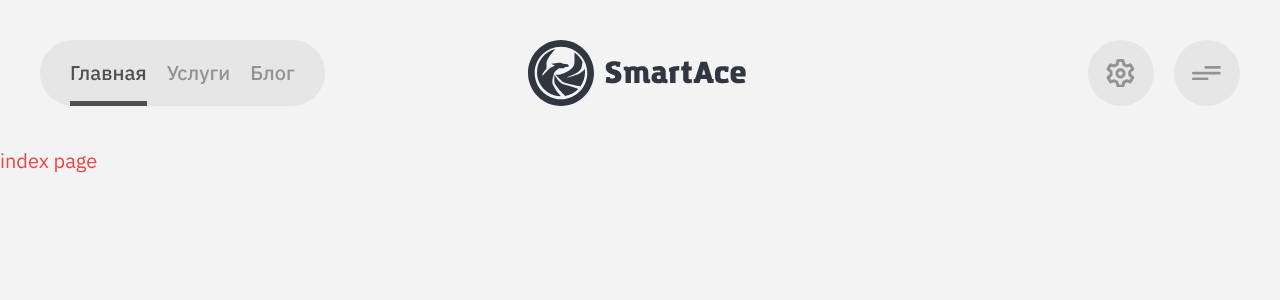
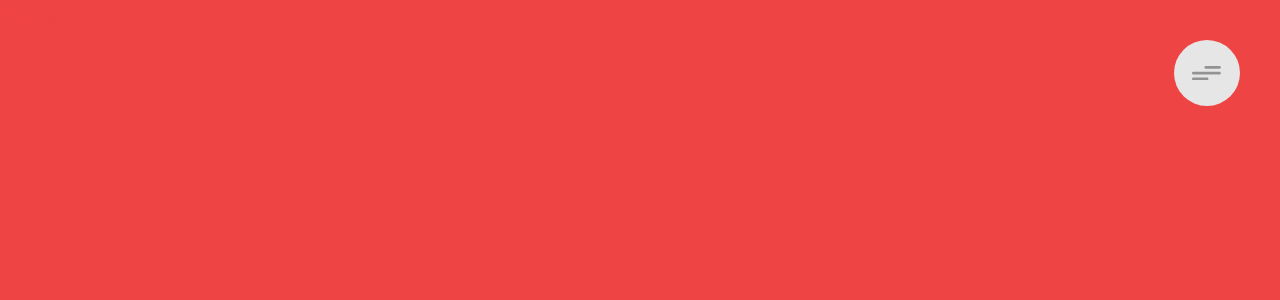
Before and after one commit to XenoPOMP/smart-ace-2.0, a Next.js app: page / in a window 1280 px wide. Both pictures are taken after a click on the button 1206 px from the left and 73 px from the top of the page. Shown: the top 300 px of the page. Built offline with nearby package versions, Linux system fonts and the light colour scheme.

Commit message:
create overlay with animation

```diff
--- a/package.json
+++ b/package.json
@@ -17,7 +17,9 @@
     "@xenopomp/advanced-utils": "^1.2.1",
     "autoprefixer": "10.4.16",
     "axios": "1.6.0",
+    "body-scroll-lock": "^4.0.0-beta.0",
     "classnames": "^2.3.2",
+    "framer-motion": "^10.16.4",
     "next": "^14.0.0",
     "postcss": "8.4.31",
     "react": "^18.2.0",
@@ -29,6 +31,7 @@
   },
   "devDependencies": {
     "@trivago/prettier-plugin-sort-imports": "^4.2.0",
+    "@types/body-scroll-lock": "^3.1.2",
     "@xenopomp/advanced-types": "latest",
     "prettier": "2.8.1"
   }
--- /dev/null
+++ b/src/components/screens/MenuOverlay/MenuOverlay.module.scss
@@ -0,0 +1,4 @@
+aside.dialog {
+  width: 100vw;
+  height: 100dvh;
+}
--- /dev/null
+++ b/src/components/screens/MenuOverlay/MenuOverlay.props.ts
@@ -0,0 +1,4 @@
+export interface MenuOverlayProps {
+  isOpen: boolean;
+  closeModal: () => void;
+}
--- /dev/null
+++ b/src/components/screens/MenuOverlay/MenuOverlay.tsx
@@ -0,0 +1,40 @@
+'use client';
+
+import { Dialog, Transition } from '@headlessui/react';
+import { VariableFC } from '@xenopomp/advanced-types';
+import cn from 'classnames';
+import { motion } from 'framer-motion';
+import { ComponentProps, FC, Fragment } from 'react';
+
+import styles from './MenuOverlay.module.scss';
+import type { MenuOverlayProps } from './MenuOverlay.props';
+
+const MenuOverlay: VariableFC<typeof motion.aside, MenuOverlayProps> = ({
+  isOpen,
+  closeModal,
+  className,
+  ...props
+}) => {
+  const animation: ComponentProps<typeof motion.aside>['initial'] = {
+    opacity: isOpen ? 1 : 0,
+    pointerEvents: isOpen ? 'all' : 'none',
+  };
+
+  return (
+    <>
+      <motion.aside
+        initial={animation}
+        animate={animation}
+        className={cn(
+          'bg-red-500 z-[100] fixed top-0 left-0',
+          styles.dialog,
+          className
+        )}
+      >
+        Dialog
+      </motion.aside>
+    </>
+  );
+};
+
+export default MenuOverlay;
--- a/src/components/ui/Menu/Menu.tsx
+++ b/src/components/ui/Menu/Menu.tsx
@@ -1,9 +1,11 @@
 'use client';
 
+import { disableBodyScroll, enableBodyScroll } from 'body-scroll-lock';
 import cn from 'classnames';
 import Link from 'next/link';
-import { FC, useState } from 'react';
+import { FC, useEffect, useState } from 'react';
 
+import MenuOverlay from '@/src/components/screens/MenuOverlay/MenuOverlay';
 import Button from '@/src/components/ui/Button/Button';
 
 import styles from './Menu.module.scss';
@@ -12,9 +14,15 @@ import type { MenuProps } from './Menu.props';
 const Menu: FC<MenuProps> = ({}) => {
   const [isOpen, setIsOpen] = useState<boolean>(false);
 
-  const closeModal = () => setIsOpen(false);
+  const closeModal = () => {
+    setIsOpen(false);
+    enableBodyScroll(document.body);
+  };
 
-  const openModal = () => setIsOpen(true);
+  const openModal = () => {
+    setIsOpen(true);
+    disableBodyScroll(document.body);
+  };
 
   return (
     <div className={cn('relative', styles.menuWrapper)}>
@@ -33,7 +41,18 @@ const Menu: FC<MenuProps> = ({}) => {
         </Button>
       </Link>
 
-      <Button variant={'headerRound'} className={cn(styles.menuButton)}>
+      <Button
+        variant={'headerRound'}
+        className={cn(styles.menuButton, 'z-[105]')}
+        onClick={() => {
+          if (isOpen) {
+            closeModal();
+            return;
+          }
+
+          openModal();
+        }}
+      >
         <svg viewBox='0 0 31 15' fill='none' xmlns='http://www.w3.org/2000/svg'>
           <rect y='6' width='30' height='3' rx='1.5' fill='currentColor' />
           <rect
@@ -52,6 +71,8 @@ const Menu: FC<MenuProps> = ({}) => {
           />
         </svg>
       </Button>
+
+      <MenuOverlay isOpen={isOpen} closeModal={closeModal} />
     </div>
   );
 };
```
Also changed, not shown: 1 other file (tests, documents, lock files or other folders).
